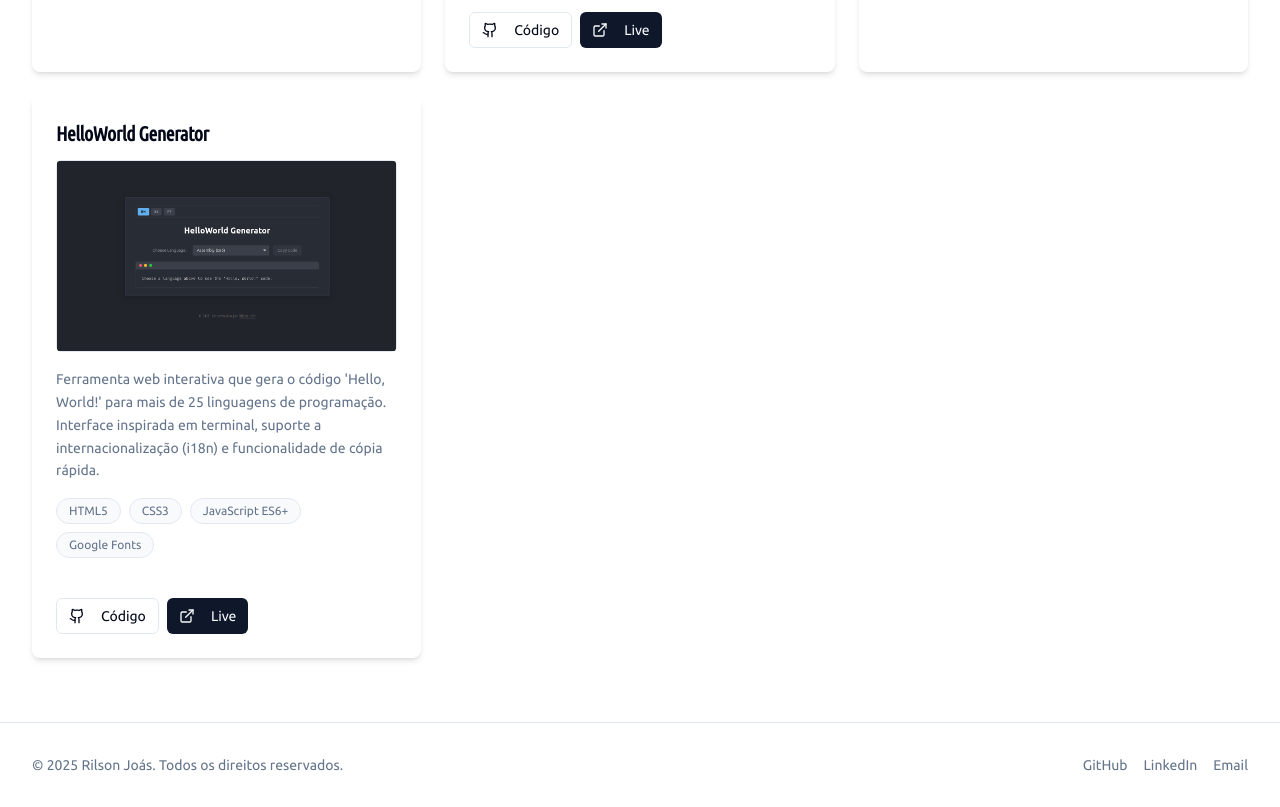
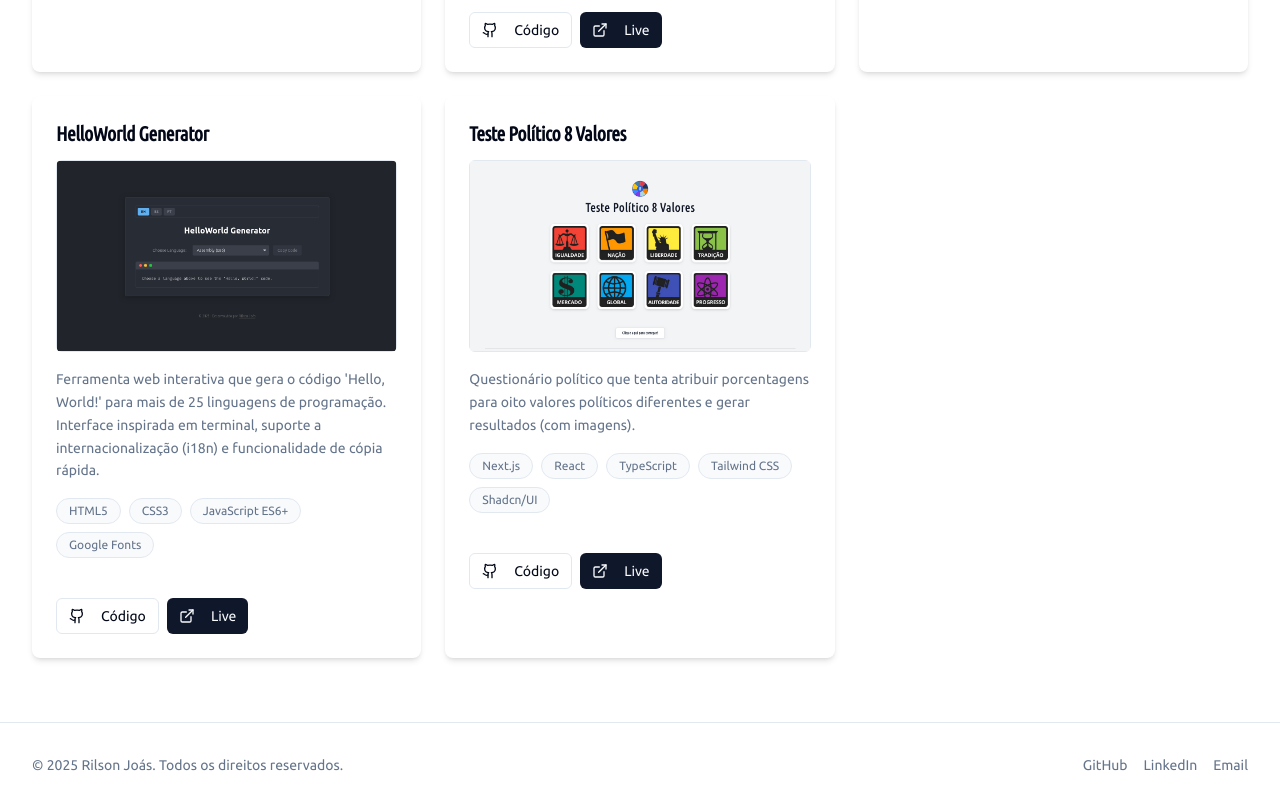
Before and after one commit to rilsonjoas/portfolio-rilson, a React (Vite) app: page /projects in a window 1280 px wide. Shown: the part 753-1560 px from the top of the page. Built offline with nearby package versions, Linux system fonts and the light colour scheme.

Commit message:
Atualização de projetos

```diff
--- a/src/data/projects.ts
+++ b/src/data/projects.ts
@@ -12,7 +12,8 @@ export const projects: Project[] = [
   {
     id: "1",
     title: "Removedor de Comentário em Código",
-    description: "Ferramenta web que remove comentários de código-fonte em mais de 20 linguagens de programação. Interface inspirada em terminal, processamento rápido via RegEx e design responsivo. Ideal para obter versões limpas de códigos.",
+    description:
+      "Ferramenta web que remove comentários de código-fonte em mais de 20 linguagens de programação. Interface inspirada em terminal, processamento rápido via RegEx e design responsivo. Ideal para obter versões limpas de códigos.",
     techStack: ["HTML5", "CSS3", "JavaScript ES6+"],
     githubUrl: "https://github.com/rilsonjoas/RemovedorDeComentarios",
     liveUrl: "https://removedor-de-comentarios.vercel.app/",
@@ -21,7 +22,8 @@ export const projects: Project[] = [
   {
     id: "2",
     title: "PlantDiseaseAI - Detecção de Doenças em Plantas com IA",
-    description: "Website interativo que apresenta pesquisa científica sobre detecção de doenças em plantas usando Machine Learning e Deep Learning. Inclui análise comparativa de modelos, gráficos interativos, metodologia detalhada e resultados com alta acurácia.",
+    description:
+      "Website interativo que apresenta pesquisa científica sobre detecção de doenças em plantas usando Machine Learning e Deep Learning. Inclui análise comparativa de modelos, gráficos interativos, metodologia detalhada e resultados com alta acurácia.",
     techStack: ["Next.js", "React", "TypeScript", "Recharts", "CSS"],
     githubUrl: "https://github.com/rilsonjoas/deteccao-doencas-plantas-site",
     liveUrl: "https://deteccao-doencas-plantas-site.vercel.app/",
@@ -30,8 +32,16 @@ export const projects: Project[] = [
   {
     id: "3",
     title: "Gerador de Citações C. S. Lewis",
-    description: "Aplicação web interativa que gera citações inspiradoras de C. S. Lewis, exibindo fonte e link para compra do livro. Interface elegante, responsiva e moderna, construída com Next.js, TypeScript e Tailwind CSS.",
-    techStack: ["Next.js", "React", "TypeScript", "Tailwind CSS", "Shadcn/UI", "Next/Font"],
+    description:
+      "Aplicação web interativa que gera citações inspiradoras de C. S. Lewis, exibindo fonte e link para compra do livro. Interface elegante, responsiva e moderna, construída com Next.js, TypeScript e Tailwind CSS.",
+    techStack: [
+      "Next.js",
+      "React",
+      "TypeScript",
+      "Tailwind CSS",
+      "Shadcn/UI",
+      "Next/Font",
+    ],
     githubUrl: "https://github.com/rilsonjoas/GeradorCSLewis",
     liveUrl: "https://gerador-cs-lewis.vercel.app/",
     image: "/Gerador de Citações C. S. Lewis.png",
@@ -39,11 +49,21 @@ export const projects: Project[] = [
   {
     id: "4",
     title: "HelloWorld Generator",
-    description: "Ferramenta web interativa que gera o código 'Hello, World!' para mais de 25 linguagens de programação. Interface inspirada em terminal, suporte a internacionalização (i18n) e funcionalidade de cópia rápida.",
+    description:
+      "Ferramenta web interativa que gera o código 'Hello, World!' para mais de 25 linguagens de programação. Interface inspirada em terminal, suporte a internacionalização (i18n) e funcionalidade de cópia rápida.",
     techStack: ["HTML5", "CSS3", "JavaScript ES6+", "Google Fonts"],
     githubUrl: "https://github.com/rilsonjoas/HelloWorldGenerator",
     liveUrl: "https://rilsonjoas.github.io/HelloWorldGenerator/",
     image: "/HelloWorld Generator.png",
   },
-
+  {
+    id: "5",
+    title: "Teste Político 8 Valores",
+    description:
+      "Questionário político que tenta atribuir porcentagens para oito valores políticos diferentes e gerar resultados (com imagens).",
+    techStack: ["Next.js", "React", "TypeScript", "Tailwind CSS", "Shadcn/UI"],
+    githubUrl: "https://github.com/rilsonjoas/TestePolitico",
+    liveUrl: "https://teste-politico.vercel.app/",
+    image: "/Teste Político 8 Valores.png",
+  },
 ];
```
Also changed, not shown: public/Teste Político 8 Valores.png (added).
